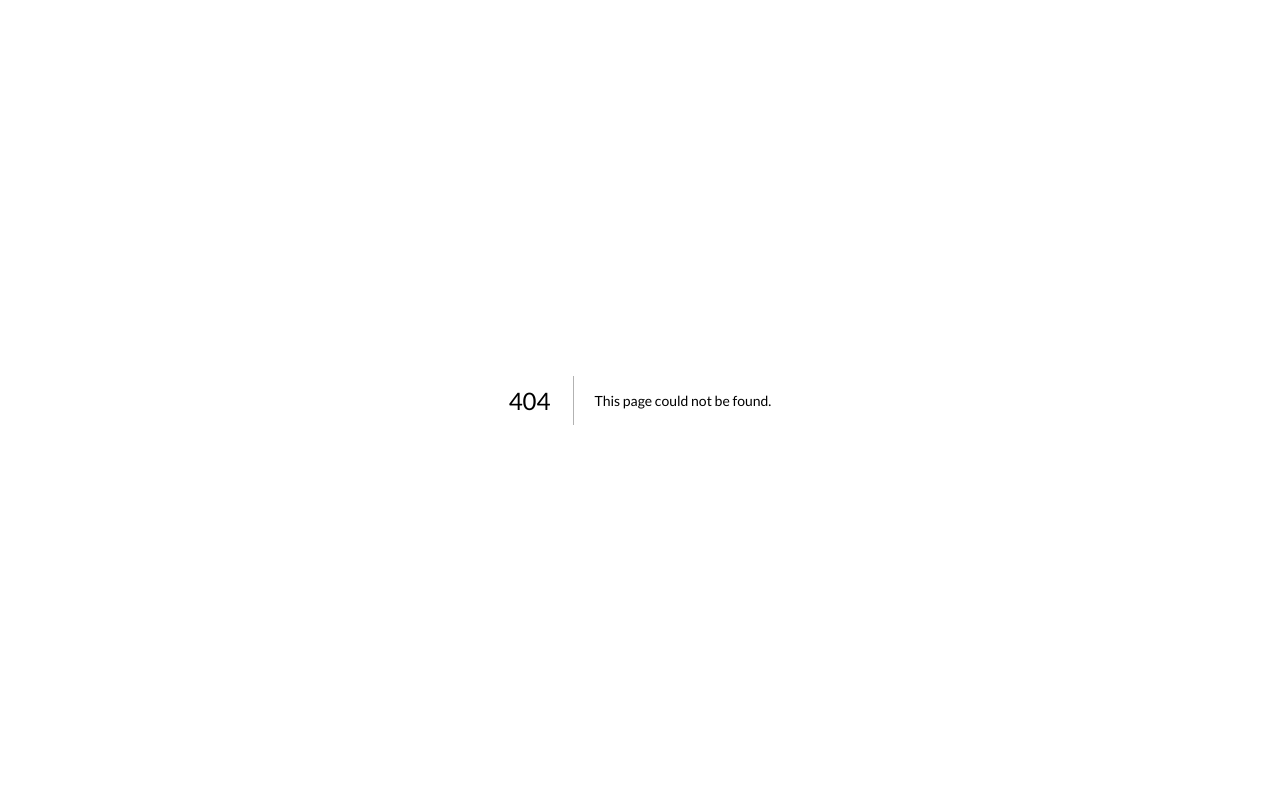
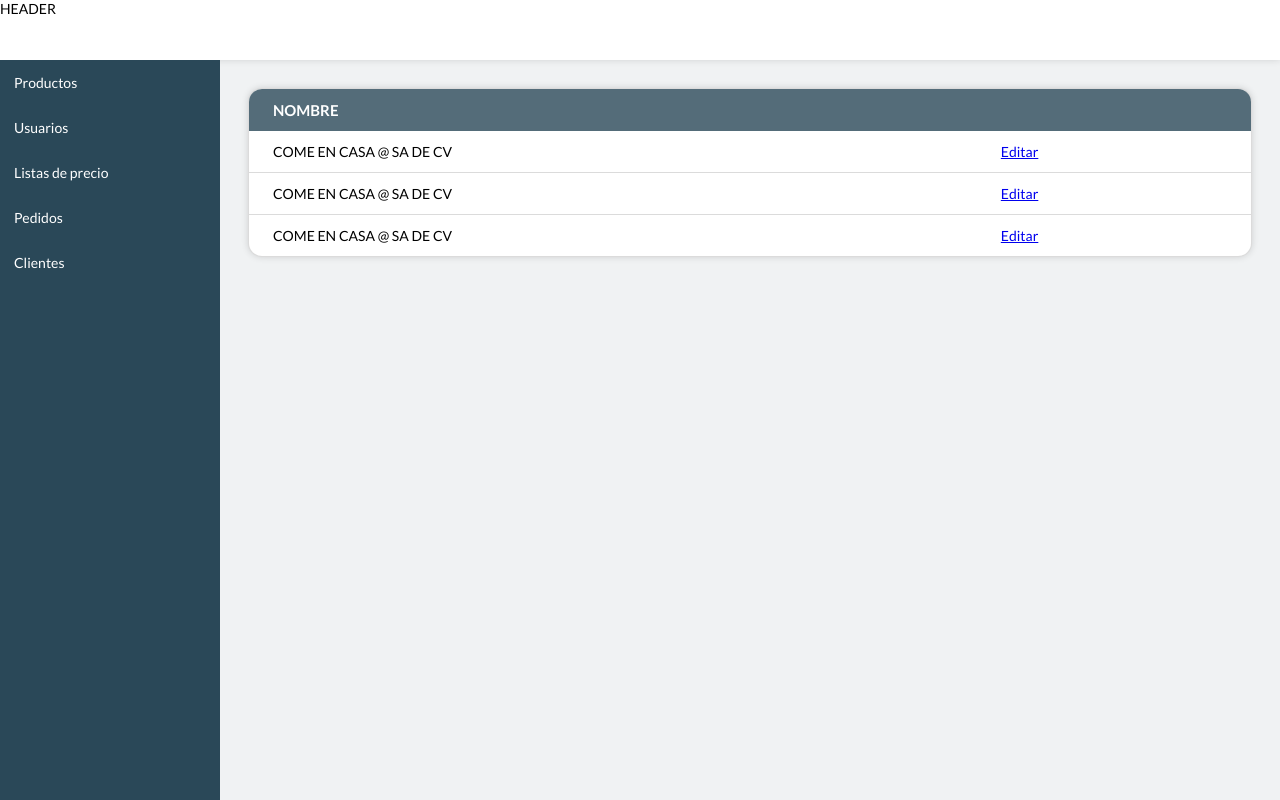
Before and after one commit to FranciscoGustavo/fruitsales, a Next.js app in the folder frontend/: page /dashboard/clients in a window 1280 px wide. Before the commit this address had no page. Built offline with nearby package versions, Linux system fonts and the light colour scheme.

Commit message:
feat: add page clients

```diff
--- a/frontend/src/components/LayoutDashboard/index.jsx
+++ b/frontend/src/components/LayoutDashboard/index.jsx
@@ -20,6 +20,9 @@
         <Link href="/dashboard/orders">
           <NavItemCSS>Pedidos</NavItemCSS>
         </Link>
+        <Link href="/dashboard/clients">
+          <NavItemCSS>Clientes</NavItemCSS>
+        </Link>
       </NavCSS>
       <MainCSS>
         {children}
--- /dev/null
+++ b/frontend/src/pages/dashboard/clients.jsx
@@ -0,0 +1,31 @@
+import Link from 'next/link';
+import { LayoutDashboard, Table } from '../../components';
+
+
+const ClientsPage = () => {
+
+  const columns = [
+    { Header: 'Nombre', accessor: 'name' },
+    { id: 'view', Cell: <Link href="/dashboard/orders/details"><a>Editar</a></Link>}
+  ];
+
+  const data = [
+    {
+      name: 'COME EN CASA @ SA DE CV'
+    },
+    {
+      name: 'COME EN CASA @ SA DE CV'
+    },
+    {
+      name: 'COME EN CASA @ SA DE CV'
+    }
+  ];
+
+  return (
+    <LayoutDashboard>
+      <Table handleColumns={columns} handleData={data}/>
+    </LayoutDashboard>
+  );
+}
+
+export default ClientsPage;
```
